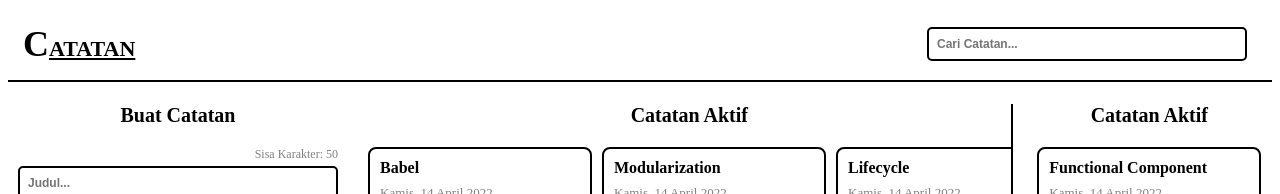
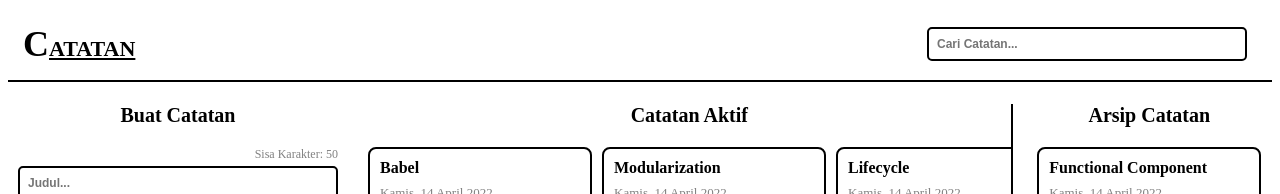
Before and after one commit to louisapstg/personal-notes, a React (Vite) app: page / in a window 1280 px wide. Shown: the top 194 px of the page. Built offline with nearby package versions, Linux system fonts and the light colour scheme.

Commit message:
update header pada tab

```diff
--- a/src/components/Tab.jsx
+++ b/src/components/Tab.jsx
@@ -3,10 +3,10 @@ import CardList from "./CardList";
 import Empty from "./Empty";
 import Header from "./header";
 
-const Tab = ({ note, deleteNotes, handleArchive, tab, container, searchResult }) => {
+const Tab = ({ note, deleteNotes, handleArchive, tab, container, searchResult, content }) => {
 	return (
 		<div className={tab}>
-			<Header>Catatan Aktif</Header>
+			<Header>{content}</Header>
 			{note.length > 0 ? (
 				<CardList
 					deleteNotes={deleteNotes}
--- a/src/components/TabLayout.jsx
+++ b/src/components/TabLayout.jsx
@@ -5,6 +5,7 @@ const TabLayout = ({ archivedNote, activeNote, handleArchive, deleteNotes, searc
 	return (
 		<div className="tab">
 			<Tab
+				content={"Catatan Aktif"}
 				note={activeNote}
 				deleteNotes={deleteNotes}
 				handleArchive={handleArchive}
@@ -13,6 +14,7 @@ const TabLayout = ({ archivedNote, activeNote, handleArchive, deleteNotes, searc
 				searchResult={searchResult}
 			/>
 			<Tab
+				content={"Arsip Catatan"}
 				note={archivedNote}
 				deleteNotes={deleteNotes}
 				handleArchive={handleArchive}
```
